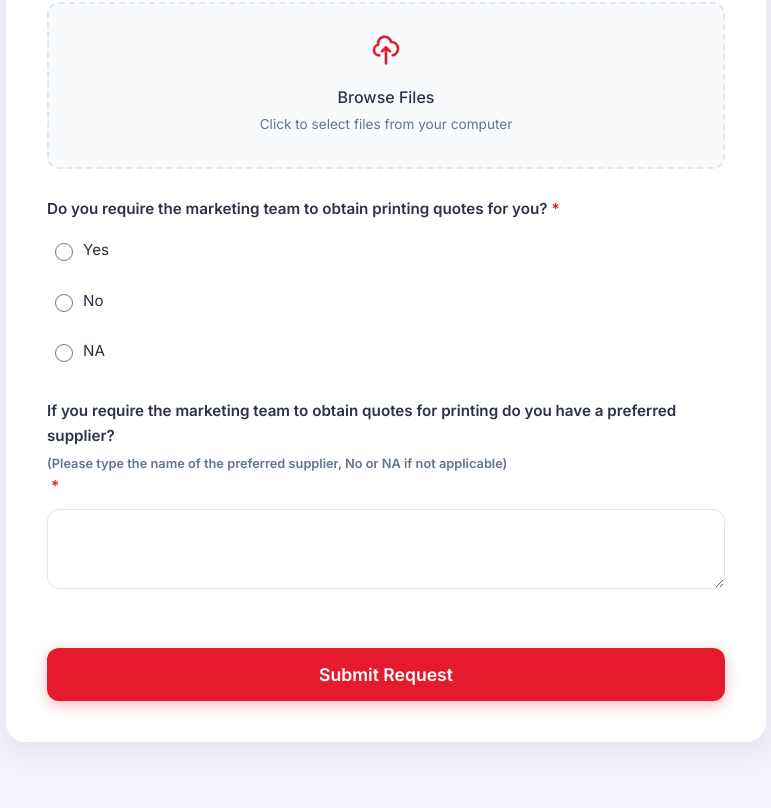
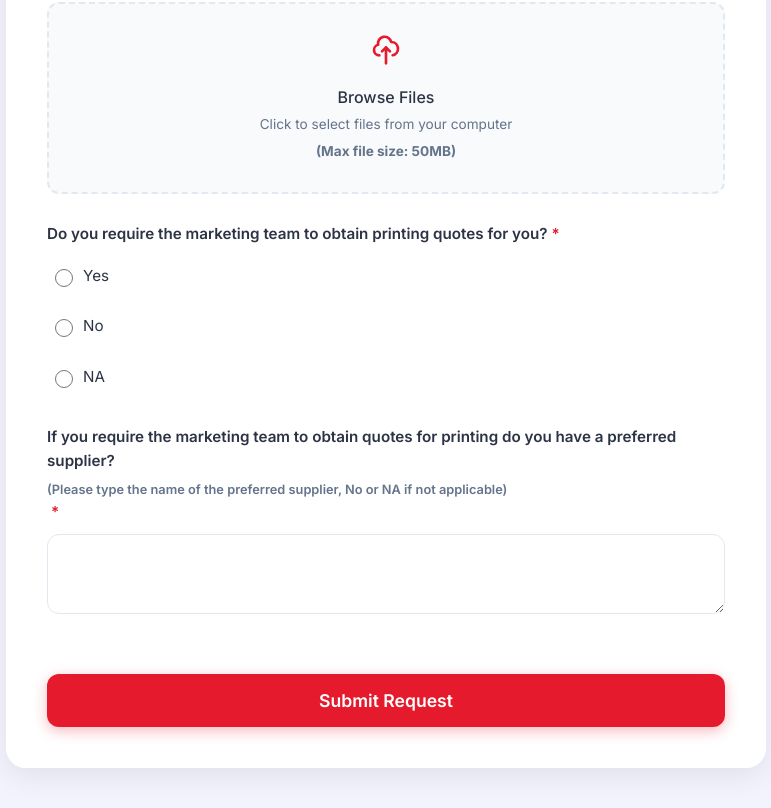
Before and after one commit to ianbirch56/marketing-request, a Next.js app: page / in a window 1280 px wide. Shown: the part 1411-2219 px from the top of the page, without its empty margins (254-1025 px from the left). Built offline with nearby package versions, Linux system fonts and the light colour scheme.

Commit message:
Add max file size warning to upload box

```diff
--- a/components/MarketingForm.tsx
+++ b/components/MarketingForm.tsx
@@ -242,6 +242,7 @@ export default function MarketingForm() {
               <>
                 <span style={{ display: "block", color: "var(--color-text)", fontWeight: 500 }}>Browse Files</span>
                 <span style={{ fontSize: "0.85rem", color: "var(--color-text-muted)" }}>Click to select files from your computer</span>
+                <span style={{ display: "block", fontSize: "0.85rem", color: "var(--color-text-muted)", marginTop: "4px", fontWeight: "bold" }}>(Max file size: 50MB)</span>
               </>
             )}
           </div>
```
